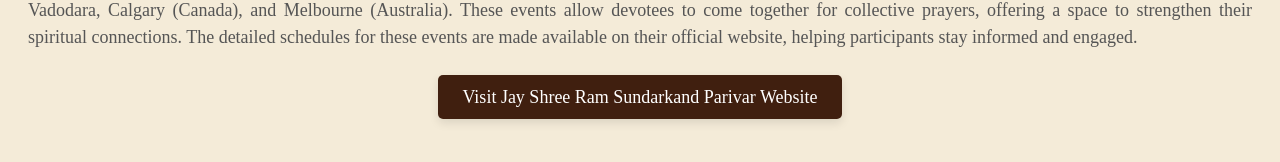
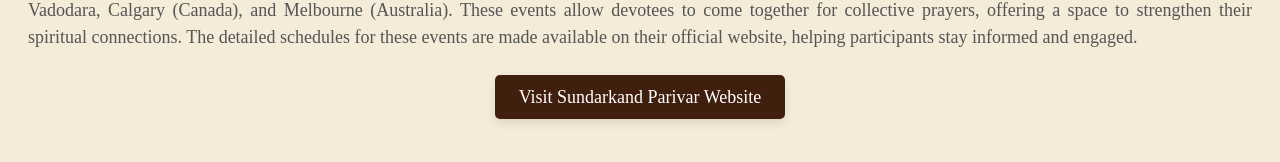
Before and after one commit to SvaraP/Sundarkand_Website, a React (Create React App) app in the folder Frontend/: page /Sundarkand_Website/about in a window 1280 px wide. Shown: the part 1243-1405 px from the top of the page. Built offline with nearby package versions, Linux system fonts and the light colour scheme.

Commit message:
adding the footer

```diff
--- a/Frontend/src/About.js
+++ b/Frontend/src/About.js
@@ -59,7 +59,7 @@
               rel="noopener noreferrer"
               className="link-button"
             >
-              Visit Jay Shree Ram Sundarkand Parivar Website
+              Visit Sundarkand Parivar Website
             </a>
             </div>
         </div>
```
Also changed, not shown: 11 other files (tests, documents, lock files or other folders).
